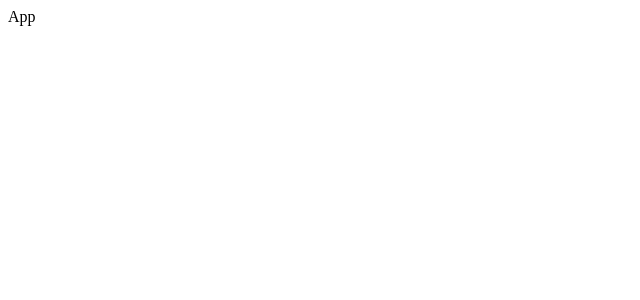
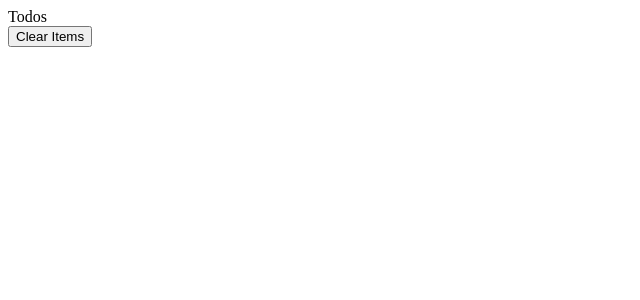
Before and after one commit to mraltun/basic-todo-list, a React (Vite) app: page / in a window 1280 px wide. Shown: the top 300 px of the page, without its empty margins (0-640 px from the left). Built offline with nearby package versions, Linux system fonts and the light colour scheme.

Commit message:
Added Alert and Todos components

```diff
--- a/src/App.jsx
+++ b/src/App.jsx
@@ -1,13 +1,30 @@
 import React, { useState, useEffect } from "react";
+import Alert from "./components/Alert";
+import Todos from "./components/Todos";
 
 const App = () => {
   const [name, setName] = useState("");
   const [list, setList] = useState([]);
   const [isEditing, setIsEditing] = useState(false);
   const [editId, setEditId] = useState(null);
-  const [alert, setAlert] = useState({});
+  const [alert, setAlert] = useState({ show: false, msg: "", type: "" });
 
-  return <div>App</div>;
+  const handleSubmit = (e) => {
+    e.preventDefault();
+    console.log("Form Submitted!");
+  };
+
+  return (
+    <section className='section-center'>
+      <form className='todo-form' onSubmit={handleSubmit}>
+        {alert.show && <Alert />}
+      </form>
+      <div className='todo-container'>
+        <Todos />
+        <button className='clear-btn'>Clear Items</button>
+      </div>
+    </section>
+  );
 };
 
 export default App;
--- /dev/null
+++ b/src/components/Alert.jsx
@@ -0,0 +1,7 @@
+import React from "react";
+
+const Alert = () => {
+  return <div>Alert</div>;
+};
+
+export default Alert;
--- /dev/null
+++ b/src/components/Todos.jsx
@@ -0,0 +1,7 @@
+import React from "react";
+
+const Todos = () => {
+  return <div>Todos</div>;
+};
+
+export default Todos;
```
